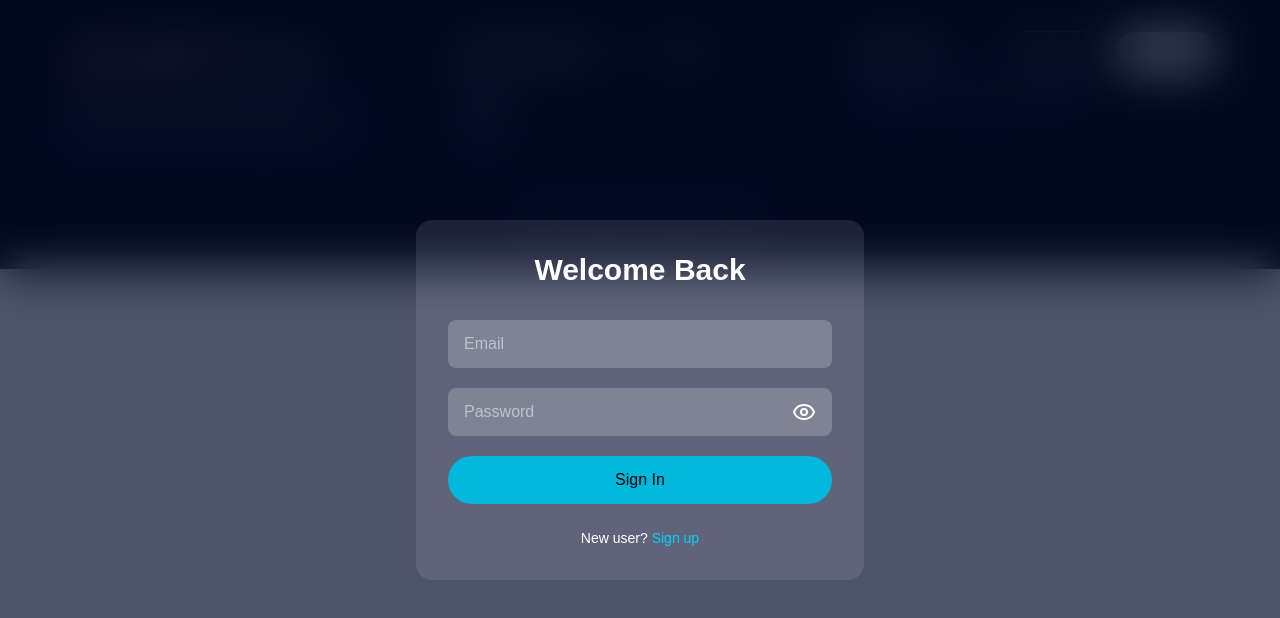
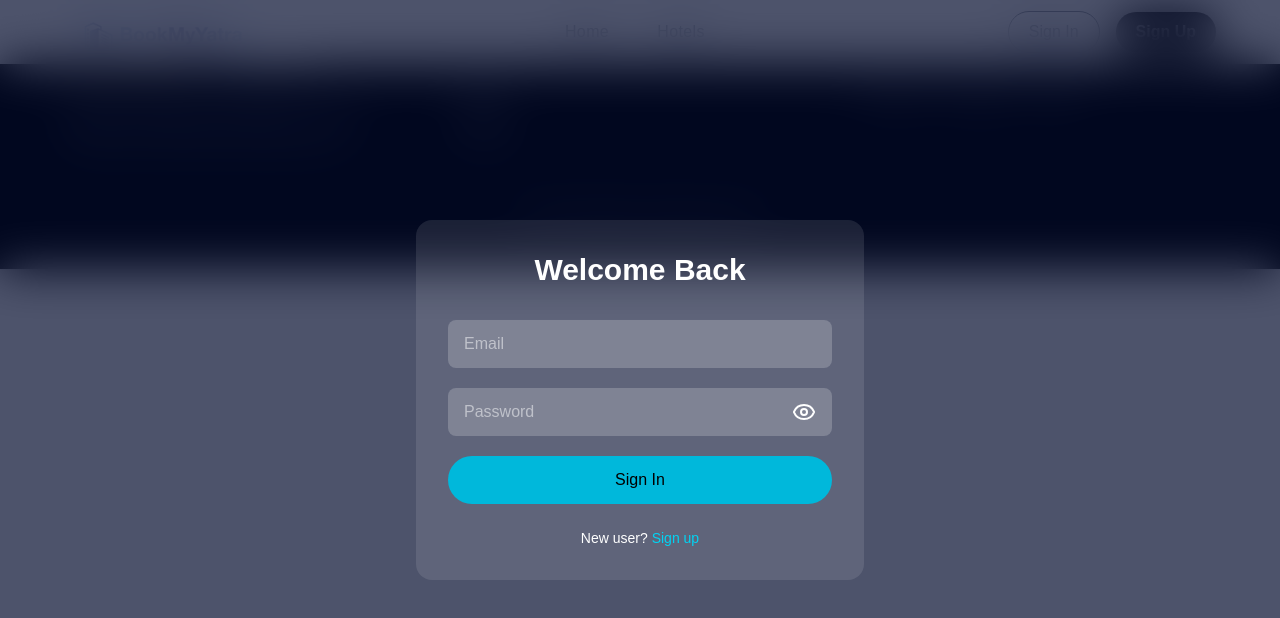
Before and after one commit to Amansoni045/BookMyYatra, a Next.js app: page /auth/login in a window 1280 px wide. Shown: the top 618 px of the page. Built offline with nearby package versions, Linux system fonts and the light colour scheme; no server answers.

Commit message:
nav only scrollable in home elsewhere static

```diff
--- a/app/components/Navbar.jsx
+++ b/app/components/Navbar.jsx
@@ -8,7 +8,7 @@ import { useAuth } from "@/app/lib/AuthContext";
 const Navbar = () => {
   const pathname = usePathname();
   const router = useRouter();
-  const isHotelsPage = pathname.startsWith("/hotels");
+  const isHomePage = pathname === "/";
   const { user, loading, logout } = useAuth();
 
   const navLinks = [
@@ -19,17 +19,15 @@ const Navbar = () => {
   const [scrolled, setScrolled] = useState(false);
   const [menuOpen, setMenuOpen] = useState(false);
 
-  const isAdminPage = pathname.startsWith("/admin");
-
   useEffect(() => {
-    if (!isHotelsPage && !isAdminPage) {
+    if (isHomePage) {
       const handleScroll = () => setScrolled(window.scrollY > 15);
       window.addEventListener("scroll", handleScroll);
       return () => window.removeEventListener("scroll", handleScroll);
     }
-  }, [isHotelsPage, isAdminPage]);
+  }, [isHomePage]);
 
-  const isSolid = isHotelsPage || isAdminPage || scrolled;
+  const isSolid = !isHomePage || scrolled;
 
   const handleLogout = async () => {
     await logout();
```
